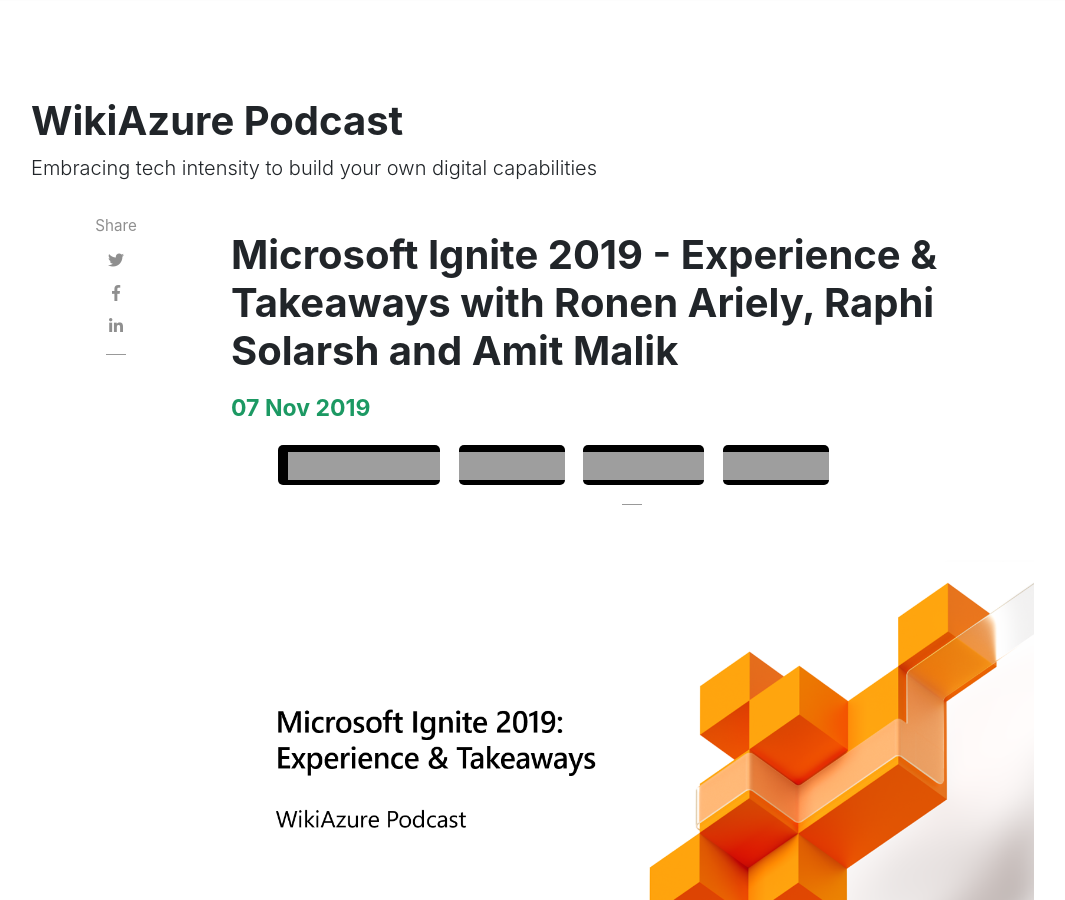
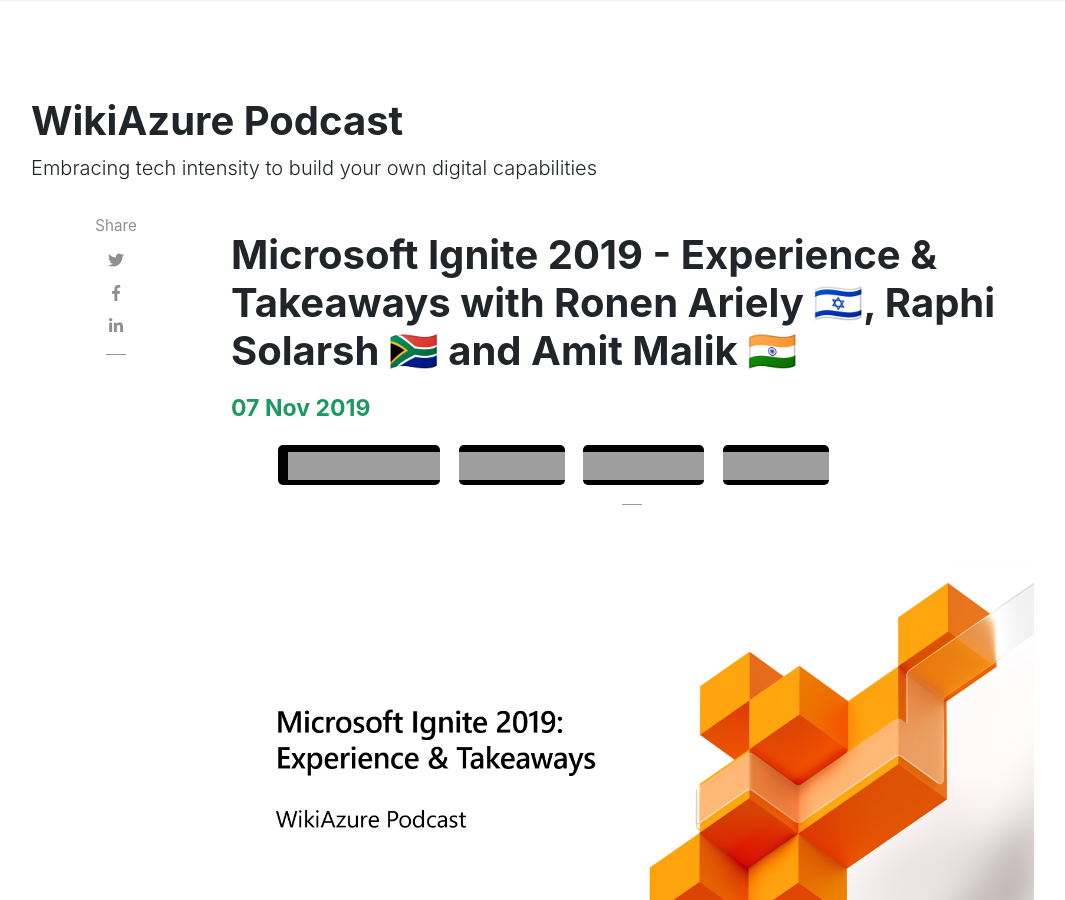
Before and after one commit to daveRendon/wikiazure-podcast, a Jekyll site: the page built from _posts/2019-11-07-episode-01-msignite-experience-and-takeaways.md, in a window 1280 px wide and 900 px high. Shown: the whole window, without its empty margins (54-1119 px from the left). Built offline with Jekyll 4.4.1, drawn with Linux system fonts in a browser that asks for light colours; nearby versions of some CDN libraries; comment, search, counter and statistics services are not loaded; some of the changed text lies outside the part shown; grey boxes are pictures that could not be loaded.

Commit message:
updated apisode 1

```diff
--- a/_posts/2019-11-07-episode-01-msignite-experience-and-takeaways.md
+++ b/_posts/2019-11-07-episode-01-msignite-experience-and-takeaways.md
@@ -1,6 +1,6 @@
 ---
 layout: post
-title:  "Microsoft Ignite 2019 - Experience & Takeaways with Ronen Ariely, Raphi Solarsh and Amit Malik"
+title:  "Microsoft Ignite 2019 - Experience & Takeaways with Ronen Ariely 🇮🇱, Raphi Solarsh 🇿🇦 and Amit Malik 🇮🇳"
 author: dave
 categories: [ azure, azure ]
 image: assets/images/episode01/wikiazure-podcast-episode01-MSIgnite-2019-experience-takeaways.png
@@ -23,10 +23,10 @@
 
 
 
-+ <a href="https://www.linkedin.com/in/pitoach/" target="_blank">Ronen Ariely</a>: Senior consultant and architect, in the fields of data platform and application development. He has more than 15 years' experience in variety programming languages and technologies, leading development teams, and software companies, SQL & BI enterprise level solutions. Ronen is active in communities (aka pituach) in the field of Programming, SQL Server, and T-SQL.
++ <a href="https://www.linkedin.com/in/pitoach/" target="_blank">Ronen Ariely 🇮🇱</a>: Senior consultant and architect, in the fields of data platform and application development. He has more than 15 years' experience in variety programming languages and technologies, leading development teams, and software companies, SQL & BI enterprise level solutions. Ronen is active in communities (aka pituach) in the field of Programming, SQL Server, and T-SQL.
 
-+ <a href="https://www.linkedin.com/in/raphael-solarsh-12b826183/" target="_blank">Raphi Solarsh</a>: Acquisitions Editor at A Cloud Guru where he focuses on developing awesome Azure training content with passionate Azure professionals. His Ignite highlights were getting his first Azure certification and meeting lots of great people. If you love Azure and sharing your knowledge with the community feel free to contact him on LinkedIn to find out more about making content with ACG!
++ <a href="https://www.linkedin.com/in/raphael-solarsh-12b826183/" target="_blank">Raphi Solarsh 🇿🇦</a>: Acquisitions Editor at A Cloud Guru where he focuses on developing awesome Azure training content with passionate Azure professionals. His Ignite highlights were getting his first Azure certification and meeting lots of great people. If you love Azure and sharing your knowledge with the community feel free to contact him on LinkedIn to find out more about making content with ACG!
 
-+ <a href="https://www.linkedin.com/in/amitmalik99/" target="_blank">Amit Malik</a>: IT enthusiast and technology evangelist focussed on cloud and emerging technologies.He is currently associated with Spektra Systems as Director of Technology where he helps Microsoft partners grow their cloud business by using effective tools and strategies. He specializes in cloud, DevOps, software defined infrastructure, application modernization, data platform and emerging technologies around AI.
++ <a href="https://www.linkedin.com/in/amitmalik99/" target="_blank">Amit Malik 🇮🇳</a>: IT enthusiast and technology evangelist focussed on cloud and emerging technologies.He is currently associated with Spektra Systems as Director of Technology where he helps Microsoft partners grow their cloud business by using effective tools and strategies. He specializes in cloud, DevOps, software defined infrastructure, application modernization, data platform and emerging technologies around AI.
 
 <p style="font-size: .7em;">Line Of Fire by Audionautix is licensed under a Creative Commons Attribution license (https://creativecommons.org/licenses/by/4.0/) Artist: http://audionautix.com/</p>
```
